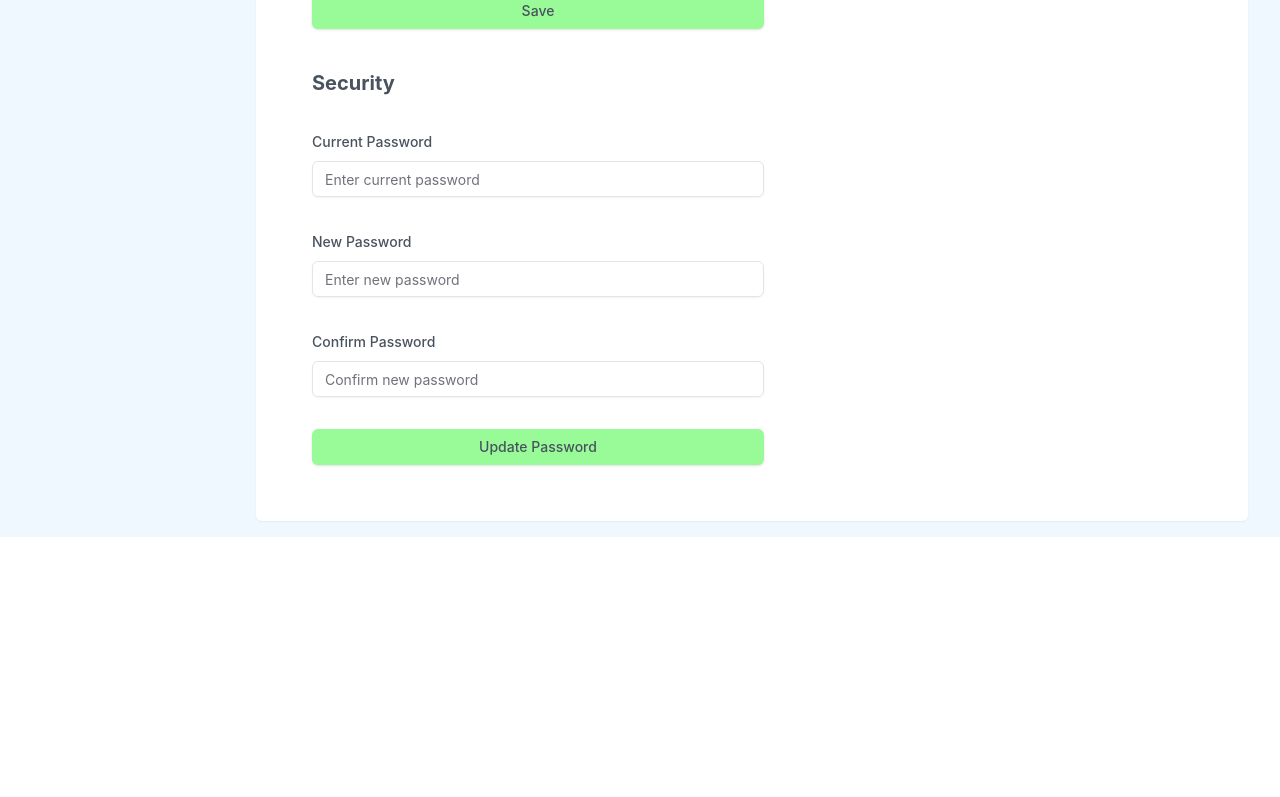
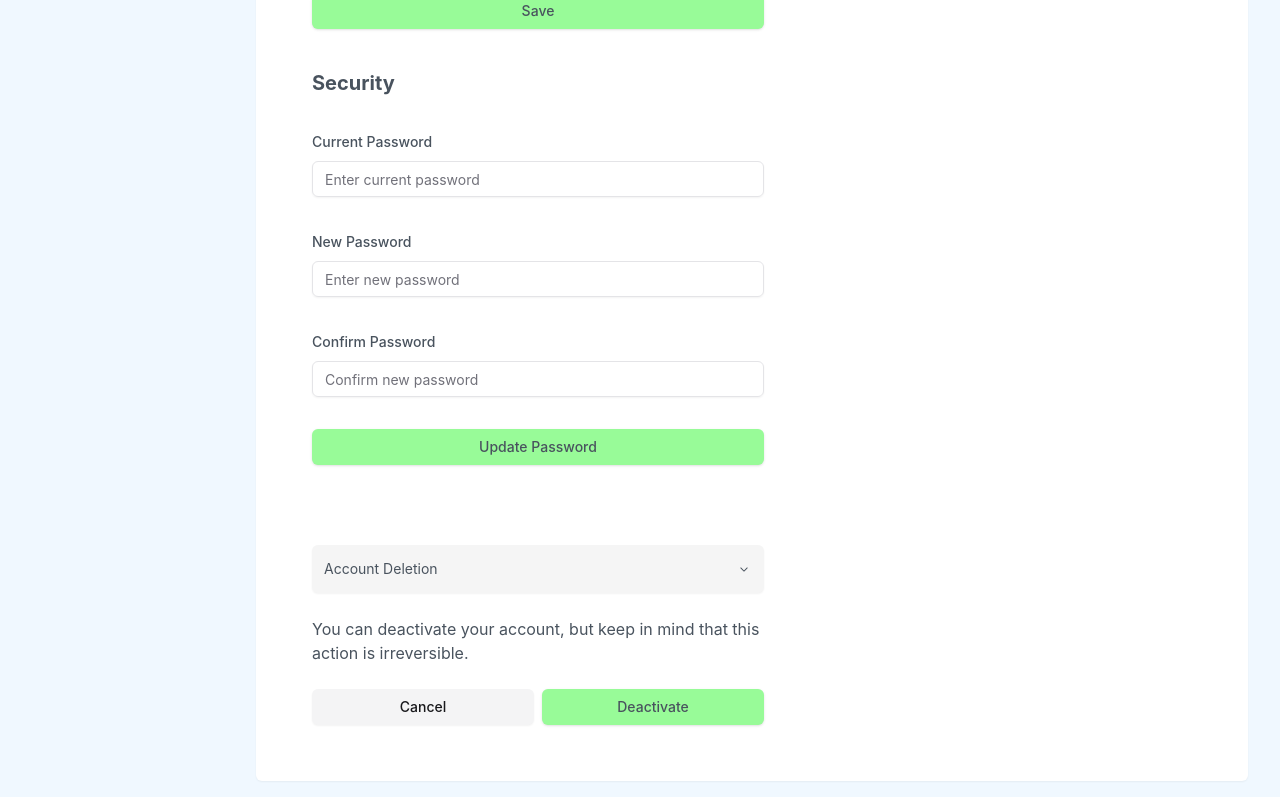
Before and after one commit to tyball21/Open-HAMS, a React (Vite) app in the folder frontend/: page /settings in a window 1280 px wide. Shown: the part 875-1672 px from the top of the page. Before the commit the page ends 1412 px from the top, so only its background shows below. Built offline with nearby package versions, Linux system fonts and the light colour scheme.

Commit message:
complete settings page

```diff
--- a/frontend/src/components/settings/general.jsx
+++ b/frontend/src/components/settings/general.jsx
@@ -15,6 +15,13 @@ import {
 import { Input } from "@/components/ui/input";
 import { zodResolver } from "@hookform/resolvers/zod";
 import { useForm } from "react-hook-form";
+import {
+  Select,
+  SelectContent,
+  SelectItem,
+  SelectTrigger,
+  SelectValue,
+} from "../ui/select";
 import { Switch } from "../ui/switch";
 
 export function GeneralSettings() {
@@ -197,6 +204,30 @@ export function GeneralSettings() {
                 </Button>
               </form>
             </Form>
+            <div className="flex w-full flex-col gap-6 mt-20">
+              <Select className="w-full ">
+                <SelectTrigger className="bg-[#F5F5F5] h-12">
+                  <SelectValue placeholder="Account Deletion" />
+                </SelectTrigger>
+                <SelectContent>
+                  {["Account Deletion"].map((group) => (
+                    <SelectItem key={group} value={group}>
+                      {group}
+                    </SelectItem>
+                  ))}
+                </SelectContent>
+              </Select>
+
+              <p className="flex flex-col gap-2">
+                You can deactivate your account, but keep in mind that this
+                action is irreversible.
+              </p>
+
+              <div className="flex w-full items-center gap-2">
+                <Button variant="secondary" className="w-full">Cancel</Button>
+                <Button className="w-full">Deactivate</Button>
+              </div>
+            </div>
           </div>
         </TabsContent>
         <TabsContent value="systemPreferences">
--- a/frontend/src/components/theme-provider.jsx
+++ b/frontend/src/components/theme-provider.jsx
@@ -14,7 +14,7 @@ export function ThemeProvider({
   ...props
 }) {
   const [theme, setTheme] = useState(
-    () => localStorage.getItem(storageKey) || defaultTheme,
+    () => defaultTheme //localStorage.getItem(storageKey) || defaultTheme,
   );
 
   useEffect(() => {
```
